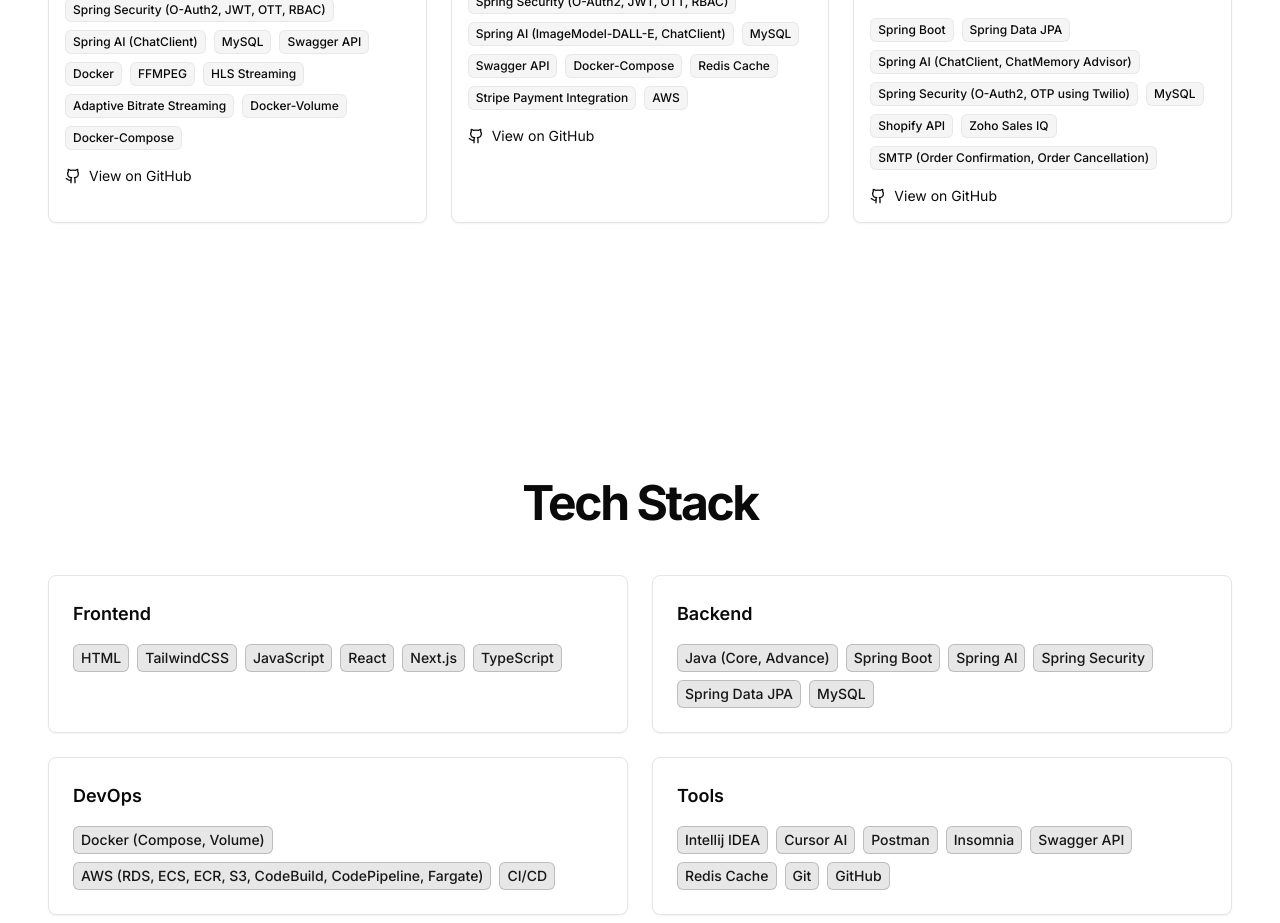
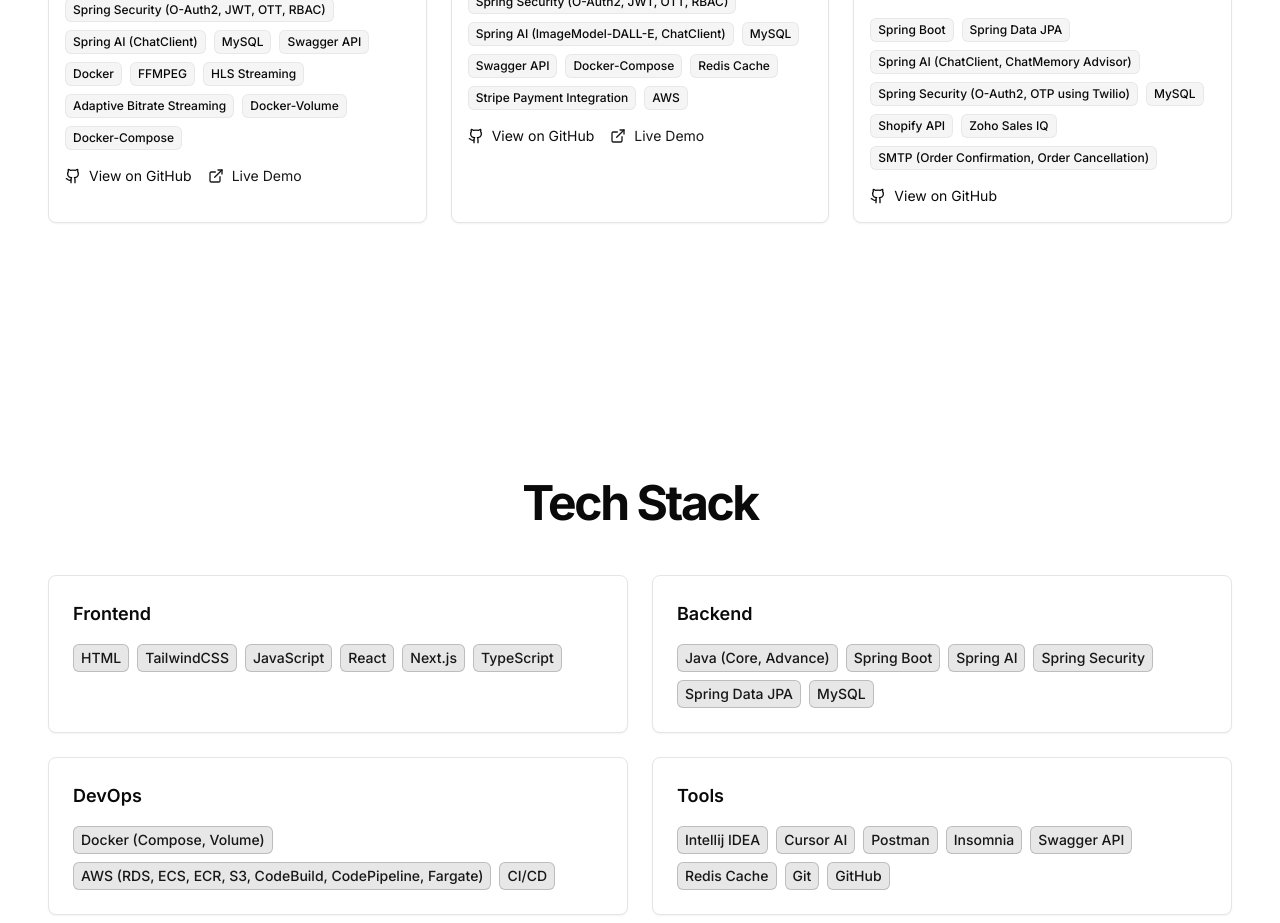
Before and after one commit to CODEWITHRISHU2005/Rishabh_Portfolio, a Next.js app: page / in a window 1280 px wide. Shown: the part 1480-2403 px from the top of the page. Built offline with nearby package versions, Linux system fonts and the light colour scheme.

Commit message:
update @15-01-26

```diff
--- a/app/components/project-card.tsx
+++ b/app/components/project-card.tsx
@@ -1,5 +1,5 @@
 import { Card, CardContent, CardFooter } from "@/components/ui/card"
-import { Github } from "lucide-react"
+import { Github, ExternalLink } from "lucide-react"
 import Image from "next/image"
 import Link from "next/link"
 
@@ -8,10 +8,11 @@ interface ProjectCardProps {
   description: string
   image: string
   link: string
+  liveLink?: string
   tags: string[]
 }
 
-export default function ProjectCard({ title, description, image, link, tags }: ProjectCardProps) {
+export default function ProjectCard({ title, description, image, link, liveLink, tags }: ProjectCardProps) {
   return (
     <Card className="overflow-hidden">
       <div className="relative aspect-video">
@@ -36,11 +37,17 @@ export default function ProjectCard({ title, description, image, link, tags }: P
           ))}
         </div>
       </CardContent>
-      <CardFooter className="p-4 pt-0">
+      <CardFooter className="p-4 pt-0 flex gap-4">
         <Link href={link} target="_blank" className="inline-flex items-center gap-2 text-sm hover:underline">
           <Github className="h-4 w-4" />
           View on GitHub
         </Link>
+        {liveLink && (
+          <Link href={liveLink} target="_blank" className="inline-flex items-center gap-2 text-sm hover:underline text-primary">
+            <ExternalLink className="h-4 w-4" />
+            Live Demo
+          </Link>
+        )}
       </CardFooter>
     </Card>
   )
--- a/app/page.tsx
+++ b/app/page.tsx
@@ -101,6 +101,7 @@ export default function Page() {
 play video without downloading completely & store videos and its image in AWS S3"
                 image="/images/Screenshot 2025-11-09 102915.png"
                 link="https://github.com/CODEWITHRISHU2005/Video-Streaming-App"
+                liveLink="https://video-streaming-app-lac.vercel.app/"
                 tags={["Spring Boot", "Spring Data JPA", "Spring Security (O-Auth2, JWT, OTT, RBAC)", "Spring AI (ChatClient)", "MySQL", "Swagger API", "Docker", "FFMPEG", "HLS Streaming", "Adaptive Bitrate Streaming", "Docker-Volume", "Docker-Compose"]}
               />
               <ProjectCard
@@ -110,6 +111,7 @@ OAuth2), resolve N+1 queries using @EntityGraph, optimize with Redis caching, in
 Stripe payments, containerize the app, and plan to deploy it on AWS"
                 image="/images/Screenshot 2025-11-29 144756.png"
                 link="https://github.com/CODEWITHRISHU2005/SnapBuy"
+                liveLink="https://snap-buy-app.vercel.app/"
                 tags={["Spring Boot", "Spring Data JPA", "Spring Security (O-Auth2, JWT, OTT, RBAC)", "Spring AI (ImageModel-DALL-E, ChatClient)", "MySQL", "Swagger API", "Docker-Compose", "Redis Cache", "Stripe Payment Integration", "AWS"]}
               />
               <ProjectCard
```
